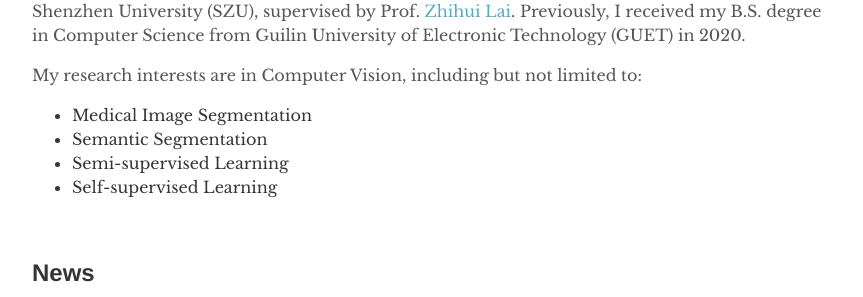
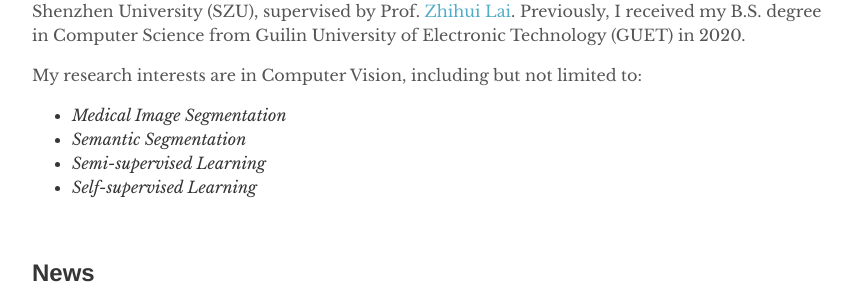
Before and after one commit to taovv/taovv.github.io, a Jekyll site: the page built from index.md, in a window 1280 px wide. Shown: the part 525-822 px from the top of the page, without its empty margins (208-1071 px from the left). Built offline with Jekyll 4.4.1, drawn with Linux system fonts in a browser that asks for light colours.

```diff
--- a/index.md
+++ b/index.md
@@ -10,11 +10,10 @@ Guilin University of Electronic Technology (GUET) in 2020.
 
 My research interests are in Computer Vision, including but
 not limited to:
-
-- Medical Image Segmentation
-- Semantic Segmentation
-- Semi-supervised Learning
-- Self-supervised Learning
+- _Medical Image Segmentation_
+- _Semantic Segmentation_
+- _Semi-supervised Learning_
+- _Self-supervised Learning_
 
 <br>
 
```
